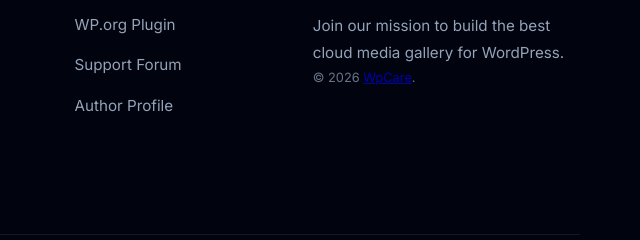
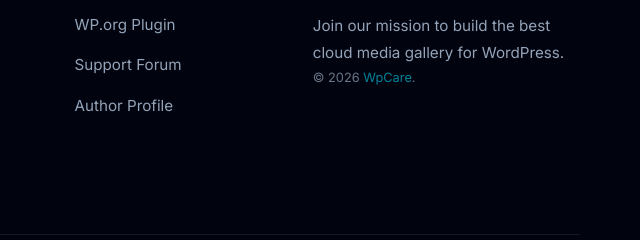
Before and after one commit to sdevaoffl/Drive-Gallery-Pro, a plain HTML site: page index.html in a window 1280 px wide. Shown: the part 7848-8088 px from the top of the page, 640-1280 px from the left. Drawn offline with Linux system fonts and the light colour scheme.

Commit message:
Update index.html

```diff
--- a/index.html
+++ b/index.html
@@ -382,7 +382,7 @@
                 <div class="footer-col">
                     <h5>Stay in Touch</h5>
                     <p>Join our mission to build the best cloud media gallery for WordPress.</p>
-                    <p class="text-muted-light mt-2" style="font-size:0.8rem; opacity:0.7;">&copy; 2026 <a class="text-secondary-accent text-decoration-none" href="https://wpcare.in/">WpCare</a>.</p>
+                    <p class="text-muted-light mt-2" style="font-size:0.8rem; opacity:0.7;">&copy; 2026 <a style="color: var(--secondary); text-decoration: none;" href="https://wpcare.in/">WpCare</a>.</p>
                 </div>
             </div>
             <div class="copyright-bar">
```
